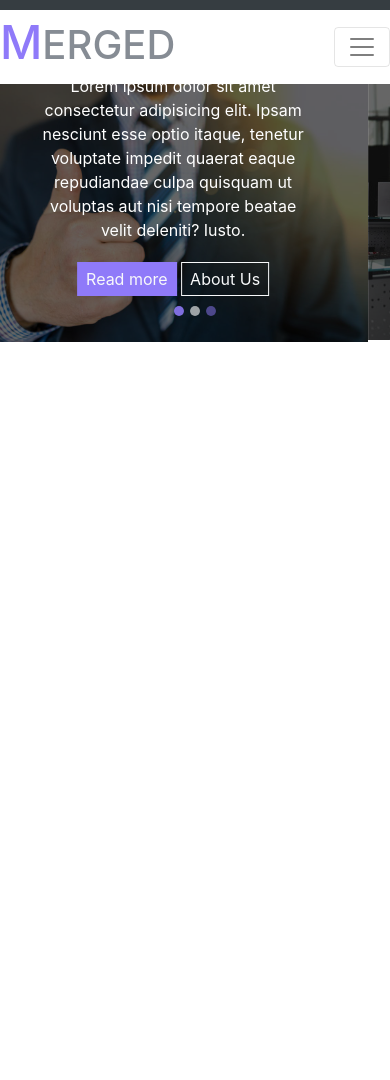
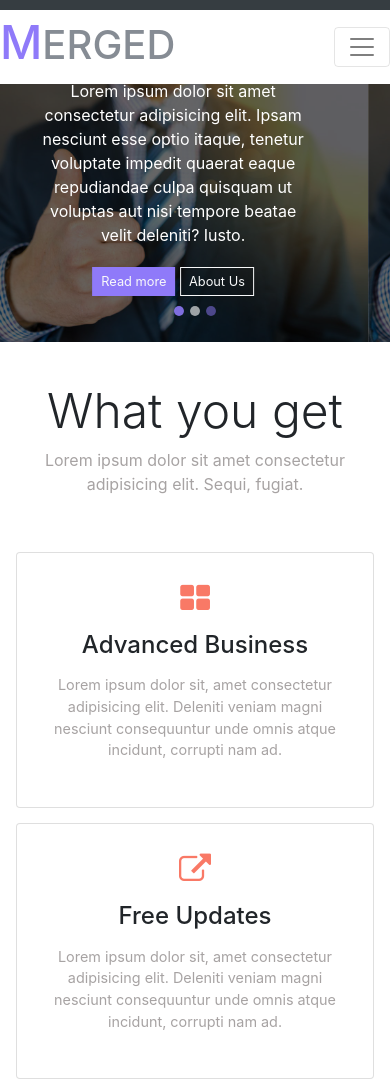
Before and after one commit to bangtran098/MERGED, a website: page src/index.html in a window 390 px wide. Shown: the part 30-1110 px from the top of the page. Before the commit the page ends 844 px from the top, so only its background shows below. Drawn offline with Linux system fonts and the light colour scheme.

Commit message:
done business and responsive

```diff
--- /dev/null
+++ b/src/css/component/business.css
@@ -0,0 +1,19 @@
+.business-card__detail {
+    text-align: center;
+    padding: 30px;
+}
+
+.business-card__detail i {
+    font-size: 2rem;
+    color: #f97966;
+}
+
+.business-card__detail h3 {
+    font-size: 1.5rem;
+    margin: 15px;
+}
+
+.business-card__detail p {
+    color: #a7a3a3;
+    font-size: 0.9rem;
+}
--- /dev/null
+++ b/src/css/component/common.css
@@ -0,0 +1,15 @@
+.common_title {
+    text-align: center;
+    width: 80%;
+    margin: 40px auto;
+}
+
+.common_title__name {
+    font-size: 3rem;
+    font-weight: 300;
+}
+
+.common_title__description {
+    font-size: 1rem;
+    color: #a7a3a3;
+}
--- a/src/css/mediaquery/mediaquery.css
+++ b/src/css/mediaquery/mediaquery.css
@@ -17,6 +17,10 @@
 
     .carousel-indicators--config {
         bottom: 0%;
+    }
+
+    .carousel-caption--config button {
+        font-size: 0.8rem;
     }
 }
 
@@ -39,6 +43,20 @@
 
     .carousel-indicators--config {
         bottom: 5%;
+    }
+
+    /* BUSINESS */
+
+    .business-card__detail i {
+        font-size: 2rem;
+    }
+
+    .business-card__detail h3 {
+        font-size: 1rem;
+    }
+
+    .business-card__detail p {
+        font-size: 0.7rem;
     }
 }
 
--- a/src/index.html
+++ b/src/index.html
@@ -14,9 +14,11 @@
     <link rel="stylesheet" type="text/css" href="css/owl.theme.default.min.css">
     <!-- CUSTOMIZE CSS  -->
     <link rel="stylesheet" type="text/css" href="css/component/layout.css">
+    <link rel="stylesheet" type="text/css" href="css/component/common.css">
     <link rel="stylesheet" type="text/css" href="css/component/header.css">
     <link rel="stylesheet" type="text/css" href="css/component/navigation.css">
     <link rel="stylesheet" type="text/css" href="css/component/carousel.css">
+    <link rel="stylesheet" type="text/css" href="css/component/business.css">
     <link rel="stylesheet" type="text/css" href="css/component/our_stats.css">
     <link rel="stylesheet" type="text/css" href="css/component/testimonials.css">
     <link rel="stylesheet" type="text/css" href="css/component/footer.css">
@@ -93,25 +95,9 @@
             <li data-target="#carousel-slider" data-slide-to="1"></li>
             <li data-target="#carousel-slider" data-slide-to="2"></li>
         </ol>
-        <div class="carousel-inner p-relative">
+        <div class="carousel-inner">
             <div class="carousel-item active">
                 <img src="img/b1.jpg" class="img-fluid img-fluid--config">
-                <div class="carousel-caption carousel-caption--config">
-                    <h2>SERVICES TO GROW YOUR BUSSINESS</h2>
-                    <p>Lorem ipsum dolor sit amet consectetur adipisicing elit. Ipsam nesciunt esse optio itaque,
-                        tenetur voluptate impedit quaerat eaque repudiandae culpa quisquam ut voluptas aut nisi tempore
-                        beatae velit deleniti? Iusto.
-                    </p>
-                    <button class="btn btn-outline-light py-sm-2 py-1 px-2 px-sm-4 btn--read-more">
-                        Read more
-                    </button>
-                    <button class="btn btn-outline-light py-sm-2 py-1 px-2 px-sm-4 btn--about-us">
-                        About Us
-                    </button>
-                </div>
-            </div>
-            <div class="carousel-item">
-                <img src="img/g3.jpg" class="img-fluid img-fluid--config">
                 <div class="carousel-caption carousel-caption--config">
                     <h2>SERVICES TO GROW YOUR BUSSINESS</h2>
                     <p>Lorem ipsum dolor sit amet consectetur adipisicing elit. Ipsam nesciunt esse optio itaque,
@@ -134,16 +120,74 @@
                         tenetur voluptate impedit quaerat eaque repudiandae culpa quisquam ut voluptas aut nisi tempore
                         beatae velit deleniti? Iusto.
                     </p>
-                    <button class="btn btn-outline-light py-sm-2 py-1 px-2 px-sm-4 btn--read-more">
+                    <button class="btn btn-outline-light py-sm-2 py-1 px-3 px-sm-4 btn--read-more">
                         Read more
                     </button>
-                    <button class="btn btn-outline-light py-sm-2 py-1 px-2 px-sm-4 btn--about-us">
+                    <button class="btn btn-outline-light py-sm-2 py-1 px-3 px-sm-4 btn--about-us">
+                        About Us
+                    </button>
+                </div>
+            </div>
+            <div class="carousel-item">
+                <img src="img/b1.jpg" class="img-fluid img-fluid--config">
+                <div class="carousel-caption carousel-caption--config">
+                    <h2>SERVICES TO GROW YOUR BUSSINESS</h2>
+                    <p>Lorem ipsum dolor sit amet consectetur adipisicing elit. Ipsam nesciunt esse optio itaque,
+                        tenetur voluptate impedit quaerat eaque repudiandae culpa quisquam ut voluptas aut nisi tempore
+                        beatae velit deleniti? Iusto.
+                    </p>
+                    <button class="btn btn-outline-light py-sm-2 py-1 px-3 px-sm-4 btn--read-more">
+                        Read more
+                    </button>
+                    <button class="btn btn-outline-light py-sm-2 py-1 px-3 px-sm-4 btn--about-us">
                         About Us
                     </button>
                 </div>
             </div>
         </div>
     </div>
+
+    <!-- BUSINESS -->
+    <section class="business">
+        <div class="container">
+            <div class="row">
+                <div class="common_title">
+                    <h2 class="common_title__name">What you get</h2>
+                    <p class="common_title__description">Lorem ipsum dolor sit amet consectetur adipisicing elit. Sequi,
+                        fugiat.</p>
+                </div>
+            </div>
+            <div class="row">
+                <div class="card-group">
+                    <div class="card business-card mx-sm-0 mx-3">
+                        <div class="card-body business-card__detail">
+                            <i class="fa fa-th-large"></i>
+                            <h3>Advanced Business</h3>
+                            <p>Lorem ipsum dolor sit, amet consectetur adipisicing elit. Deleniti veniam magni nesciunt
+                                consequuntur unde omnis atque incidunt, corrupti nam ad.</p>
+                        </div>
+                    </div>
+                    <div class="card business-card mx-sm-0 mx-3 ">
+                        <div class="card-body business-card__detail">
+                            <i class="fa fa-external-link"></i>
+                            <h3>Free Updates</h3>
+                            <p>Lorem ipsum dolor sit, amet consectetur adipisicing elit. Deleniti veniam magni nesciunt
+                                consequuntur unde omnis atque incidunt, corrupti nam ad.</p>
+                        </div>
+                    </div>
+                    <div class="card business-card mx-sm-0 mx-3 ">
+                        <div class="card-body business-card__detail">
+                            <i class="fa fa-arrows-alt"></i>
+                            <h3>Looking Exellent</h3>
+                            <p>Lorem ipsum dolor sit, amet consectetur adipisicing elit. Deleniti veniam magni nesciunt
+                                consequuntur unde omnis atque incidunt, corrupti nam ad.</p>
+                        </div>
+                    </div>
+                </div>
+
+            </div>
+        </div>
+    </section>
 
 
 
```
